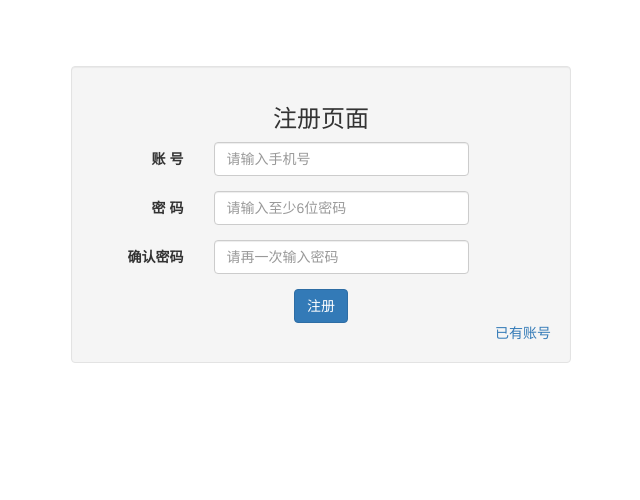
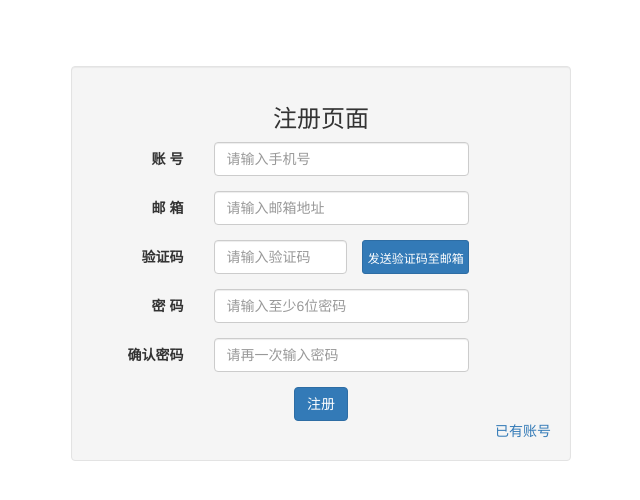
Before and after one commit to wzy287522564/django-web-operations, a Django app: page /regist/ in a window 1280 px wide. Shown: the part 134-634 px from the top of the page, without its empty margins (319-959 px from the left). Run offline with Django 3.2, Linux system fonts and the light colour scheme; some libraries are stand-ins or nearby versions.

Commit message:
0611update
更新了注册页面发送验证码至邮箱的功能，为后期修改密码做准备；

```diff
--- a/srs_admin/urls.py
+++ b/srs_admin/urls.py
@@ -25,6 +25,7 @@ urlpatterns = [
     url(r'^test2/$',p_views.get_sys_info2),
     url(r'^home/$',p_views.index,name='index'),
     url(r'^regist/$',p_views.regist,name='regist'),
+    url(r'^regist/send_verify_code_to_email/$',p_views.send_verify_code_to_email,name='send_verify_code_to_email'),
     url(r'^jump/$',p_views.jump,name='jump'),
     url(r'^login/$',p_views.log_in,name='login'),
     url(r'^logout/$',p_views.log_out,name='logout'),
--- a/srs_python/templates/regist.html
+++ b/srs_python/templates/regist.html
@@ -19,16 +19,32 @@
         <div class="form-group" id="username_div">
             <label for="username" class="col-sm-3 control-label">账&nbsp号</label>
             <div class="col-sm-7">
-                <input type="text" class="form-control" id="username" name="username" PLACEHOLDER="请输入手机号">
+                <input type="text" class="form-control" id="username" name="username" PLACEHOLDER="请输入手机号" AUTOCOMPLETE="off">
                 <span class="glyphicon glyphicon-ok form-control-feedback" style="display:none" id="username_success"></span>
                 <span class="glyphicon glyphicon-remove form-control-feedback" style="display:none" id="username_fail"></span>
                 <span id="username_result" style="display:none;padding-right: 120px;"></span>
             </div>
         </div>
+        <div class="form-group" id="email_div">
+            <label for="password" class="col-sm-3 control-label">邮&nbsp箱</label>
+            <div class="col-sm-7">
+                <input type="text" class="form-control" id="email" name="email" PLACEHOLDER="请输入邮箱地址" AUTOCOMPLETE="off">
+                <span class="glyphicon glyphicon-ok form-control-feedback" style="display:none" id="email_success"></span>
+                <span class="glyphicon glyphicon-remove form-control-feedback" style="display:none" id="email_fail"></span>
+                <span id="email_result" style="display:none;padding-right: 120px;"></span>
+            </div>
+        </div>
+        <div class="form-group">
+           <label for="verify_code" class="col-sm-3 control-label">验证码</label>
+           <div class="col-sm-4">
+               <input type="text" class="form-control" id="verify_code" name="verify_code" placeholder="请输入验证码" AUTOCOMPLETE="off">
+           </div>
+            <button id="verify_code_button" name="verify_code_button" type="button" class="col-sm-3 btn btn-primary btn-sm" style="width: 107px;padding-left: 5px;padding-right: 5px;padding-top: 9px;">发送验证码至邮箱</button>
+        </div>
         <div class="form-group" id="password_div">
             <label for="password" class="col-sm-3 control-label">密&nbsp码</label>
             <div class="col-sm-7">
-                <input type="password" class="form-control" id="password" name="password" PLACEHOLDER="请输入至少6位密码">
+                <input type="password" class="form-control" id="password" name="password" PLACEHOLDER="请输入至少6位密码" AUTOCOMPLETE="off">
                 <span class="glyphicon glyphicon-ok form-control-feedback" style="display:none" id="password_success"></span>
                 <span class="glyphicon glyphicon-remove form-control-feedback" style="display:none" id="password_fail"></span>
                 <span id="password_result" style="display:none;padding-right: 120px;"></span>
@@ -37,12 +53,13 @@
         <div class="form-group" id="password2_div">
             <label for="password2" class="col-sm-3 control-label">确认密码</label>
             <div class="col-sm-7">
-                <input type="password" class="form-control" id="password2" name="password2" PLACEHOLDER="请再一次输入密码">
+                <input type="password" class="form-control" id="password2" name="password2" PLACEHOLDER="请再一次输入密码" AUTOCOMPLETE="off">
                 <span class="glyphicon glyphicon-ok form-control-feedback" style="display:none" id="password2_success"></span>
                 <span class="glyphicon glyphicon-remove form-control-feedback" style="display:none" id="password2_fail"></span>
                 <span id="password2_result" style="display:none;"></span>
             </div>
         </div>
+        <span>{{error}}</span>
         <button type="submit" class="btn btn-primary center-block">注册</button>
         <div class="text-right">
             <a href="/login/" >已有账号</a>
@@ -93,6 +110,50 @@ $("#username").blur(function(){
             $("#username_result").html('用户名不能为空')
         }
 });
+
+$("#email").blur(function(){
+    var email = $(this).val()
+    if(email.length!=0){
+         var emailreg = /^([a-zA-Z0-9]+[_|\_|\.]?)*[a-zA-Z0-9]+@([a-zA-Z0-9]+[_|\_|\.]?)*[a-zA-Z0-9]+\.[a-zA-Z]{2,3}$/;
+         if(emailreg.test(email)){
+            $("#email_div").attr("class","form-group has-success has-feedback")
+            $("#email_success").attr("style","")
+            $("#email_fail").attr("style","display:none")
+            $("#email_result").attr("style","display:none")
+            $("#email_result").html('')
+         }
+         else{
+            $("#email_div").attr("class","form-group has-error has-feedback")
+            $("#email_fail").attr("style","")
+            $("#email_success").attr("style","display:none")
+            $("#email_result").attr("style","padding-right: 120px;")
+            $("#email_result").html('请输入有效的邮箱')
+         }
+    }
+    else{
+        $("#email_div").attr("class","form-group has-error has-feedback")
+        $("#email_fail").attr("style","")
+        $("#email_success").attr("style","display:none")
+        $("#email_result").attr("style","padding-right: 120px;")
+        $("#email_result").html('邮箱不能为空')
+    }
+})
+
+var btn= document.getElementById("verify_code_button");
+btn.onclick=function(){
+    var email = $('#email').val()
+    var result = $('#email_result').html()
+    if(result.length!=0 || email.length==0){
+        return
+    }
+    else{
+        $.post('/regist/send_verify_code_to_email/',{'email':email}).done(function(){
+            $('#verify_code_button').html('已发送，120秒有效')
+            $('#verify_code_button').attr('disabled','disabled')
+            $('#verify_code_button').attr('style','width: 107px;padding-right: 5px;padding-top: 9px;padding-left: 0px;')
+        })
+    }
+}
 
 $("#password").blur(function(){
     var password  = $("#password").val()
--- a/srs_python/views.py
+++ b/srs_python/views.py
@@ -4,6 +4,7 @@ from __future__ import unicode_literals
 import shutil
 import os
 import time
+from srs_admin import settings
 from django.shortcuts import render,render_to_response
 from urllib2 import urlopen
 from django.contrib.auth.models import User
@@ -12,6 +13,7 @@ from django.http import HttpResponse,JsonResponse,HttpResponseRedirect
 from django.contrib.auth import authenticate,login,logout
 from django.contrib.auth.decorators import login_required
 from django.core.cache import cache
+from django.core.mail import send_mail
 from django.template.loader import get_template
 from django.template import RequestContext
 from django import forms
@@ -46,22 +48,32 @@ class UserForm(forms.Form):
     username = forms.CharField(label="账号",max_length=50)
     password = forms.CharField(label="密码",widget=forms.PasswordInput())
 
+class UserRegist(UserForm):
+    email = forms.EmailField(label="邮箱")
 
 
 def regist(request):
     if request.method == 'POST':
-        userform = UserForm(request.POST)
+        userrgist = UserRegist(request.POST)
         username = request.POST.get('username','')
+        verify_code=request.POST.get('verify_code','')
         filterResult = User.objects.filter(username=username)
+
         if len(filterResult) > 0:
             result = "用户名已存在"
             return JsonResponse({'result': result})
-        if userform.is_valid():
-            username = userform.cleaned_data['username']
-            password = userform.cleaned_data['password']
+        if userrgist.is_valid():
+            username = userrgist.cleaned_data['username']
+            password = userrgist.cleaned_data['password']
+            email = userrgist.cleaned_data['email']
             #必须使用create_user，不能使用create
+            if cache.get(email)!=verify_code:
+                print cache.get(email)
+                error="验证码错误"
+                return render(request,'regist.html',{'error':error})
 
-            User.objects.create_user(username=username,password=password)
+
+            User.objects.create_user(username=username,password=password,email=email)
             user = authenticate(username=username, password=password)
             login(request, user)
             response = HttpResponseRedirect('/jump/')
@@ -266,3 +278,11 @@ def upload_ajax(request):
 
 def jump(request):
     return render(request,'jump.html')
+
+def send_verify_code_to_email(request):
+    email=request.POST.get('email','')
+    r=randomCode.randomCode()
+    code = r.name.split('.')[0]
+    cache.set(email,code,120)
+    send_mail('test','您的验证码为：'+code+',120秒有效',settings.DEFAULT_FROM_EMAIL,[email])
+    return JsonResponse({'result':'success'})
```
Also changed, not shown: srs_admin/settings.py (+9 -0 lines).
